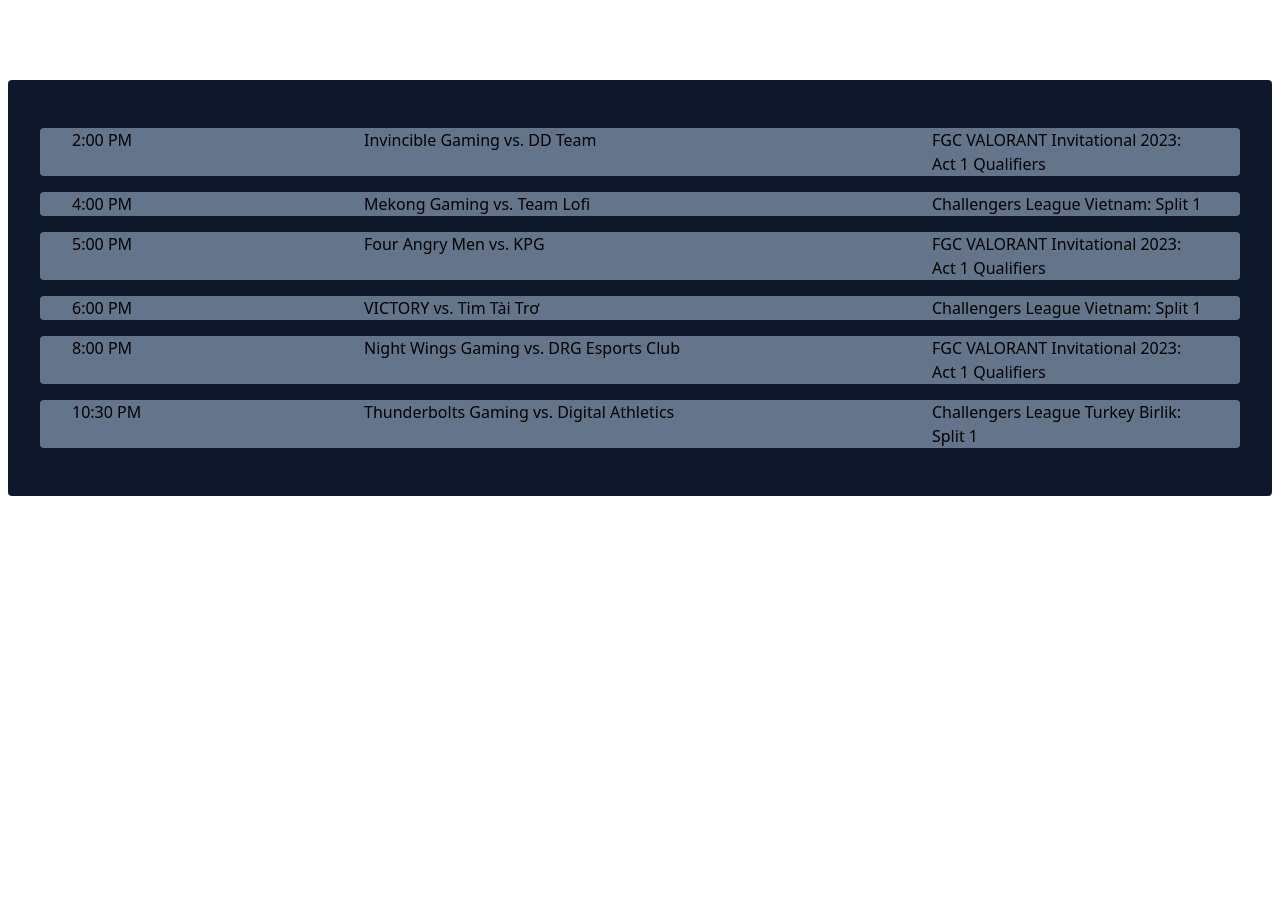
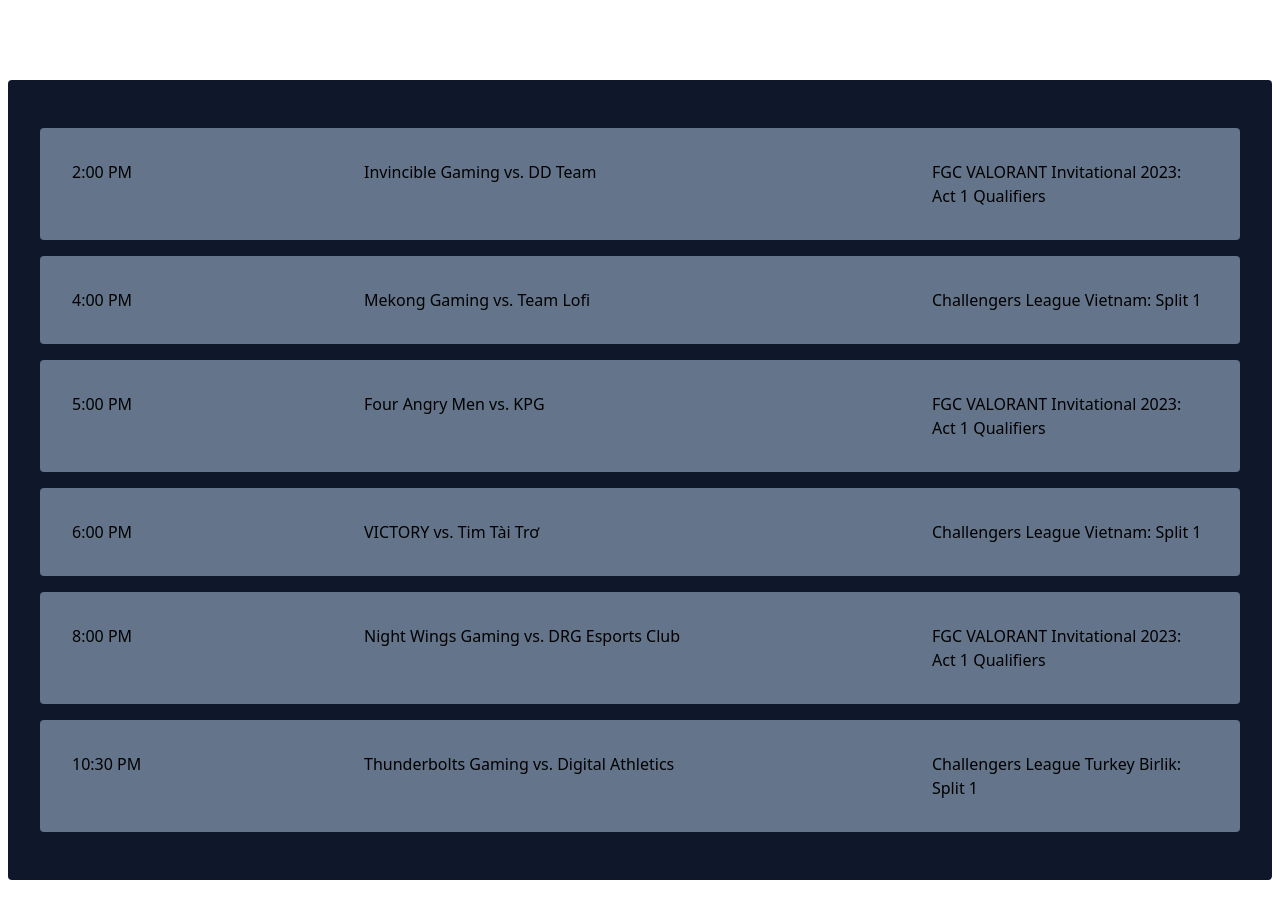
Before and after one commit to erikopinaldo/vlr-pro-tracker, a Next.js app: page / in a window 1280 px wide. Shown: the top 918 px of the page. Before the commit the page ends 800 px from the top, so only its background shows below. Built offline with nearby package versions, Linux system fonts and the light colour scheme.

Commit message:
change padding so it also affects y

```diff
--- a/src/components/matchRow.js
+++ b/src/components/matchRow.js
@@ -4,7 +4,7 @@
 
 export default function matchRow({ match }) {
     return (
-        <li className='flex justify-between my-4 px-8 rounded bg-slate-500'>
+        <li className='flex justify-between my-4 p-8 rounded bg-slate-500'>
             <MatchTime matchTime={match.match_time} />
             <MatchTeams teamOneName={match.team_one_name} teamTwoName={match.team_two_name} />
             <EventName eventName={match.event_name} />
```
